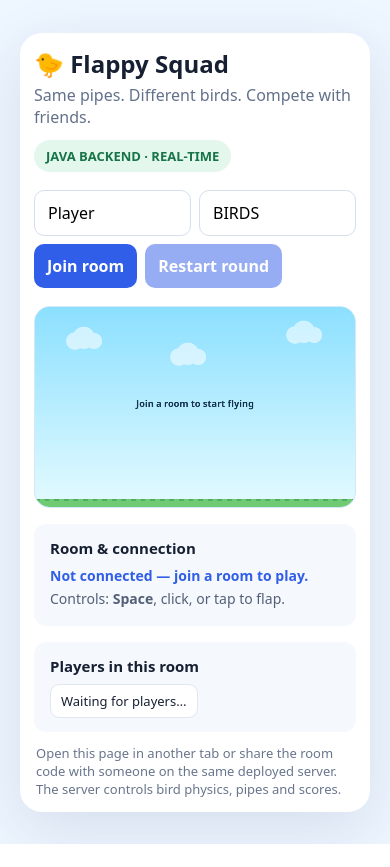
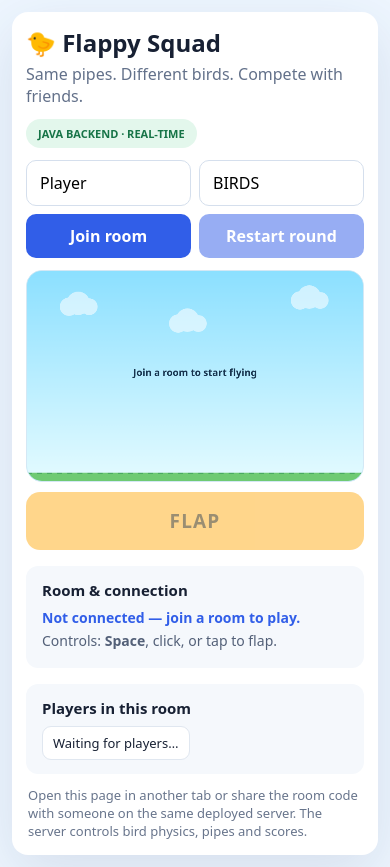
Before and after one commit to dineshchaudhari2909/flappy-bird-multiplayer, a web app: page /index.html in a window 390 px wide. Before the commit the page ends 844 px from the top, so only its background shows below. Run offline with its HTML, style and script files only (its server is not run), Linux system fonts and the light colour scheme; data that the repository does not hold is empty.

Commit message:
Make game playable from mobile browsers

```diff
--- a/src/main/resources/application.properties
+++ b/src/main/resources/application.properties
@@ -1,3 +1,4 @@
 spring.application.name=flappy-bird-multiplayer
 server.port=8080
+server.address=0.0.0.0
 spring.jackson.serialization.write-dates-as-timestamps=false
--- a/src/main/resources/static/index.html
+++ b/src/main/resources/static/index.html
@@ -1,22 +1,25 @@
 <!doctype html>
 <html lang="en">
 <head>
-<meta charset="utf-8"><meta name="viewport" content="width=device-width,initial-scale=1">
+<meta charset="utf-8"><meta name="viewport" content="width=device-width,initial-scale=1,viewport-fit=cover">
 <title>Flappy Squad — Multiplayer</title>
 <style>
 :root{font-family:system-ui,Segoe UI,sans-serif;color:#172033;background:#eef6ff}
-*{box-sizing:border-box}body{margin:0;min-height:100vh;display:grid;place-items:center;padding:20px}
+*{box-sizing:border-box}body{margin:0;min-height:100vh;min-height:100dvh;display:grid;place-items:center;padding:max(12px,env(safe-area-inset-top)) max(12px,env(safe-area-inset-right)) max(12px,env(safe-area-inset-bottom)) max(12px,env(safe-area-inset-left))}
 .shell{width:min(960px,100%);background:white;border-radius:22px;padding:24px;box-shadow:0 18px 60px #24436b20}
 header{display:flex;align-items:center;justify-content:space-between;gap:12px;flex-wrap:wrap}
 h1{margin:0;font-size:clamp(24px,4vw,36px)}.tag{background:#e3f7ec;color:#167447;padding:7px 12px;border-radius:999px;font-weight:700;font-size:13px}
 .controls{display:flex;gap:8px;flex-wrap:wrap;margin:18px 0}input,button{border:1px solid #d5dfed;border-radius:10px;padding:11px 13px;font:inherit}
 input{min-width:120px;flex:1}button{background:#315ee8;color:white;border:0;font-weight:700;cursor:pointer}button:disabled{opacity:.5;cursor:default}
 #game{display:block;width:100%;height:auto;border-radius:16px;background:#a8e8ff;border:1px solid #d4e8f5;touch-action:manipulation}
+.touch-flap{display:none;width:100%;min-height:58px;margin-top:10px;border-radius:14px;background:#ffb52e;color:#493300;font-size:19px;letter-spacing:.06em;touch-action:manipulation;user-select:none;-webkit-user-select:none;-webkit-tap-highlight-color:transparent}
+.touch-flap:disabled{opacity:.55}
 .bottom{display:grid;grid-template-columns:1fr 1fr;gap:16px;margin-top:16px}.panel{background:#f5f8fc;padding:14px 16px;border-radius:12px}.panel h2{font-size:15px;margin:0 0 8px}.panel p{margin:4px 0;color:#536078;font-size:14px}
 #players{display:flex;gap:8px;flex-wrap:wrap}.player{background:white;border:1px solid #e0e7f0;border-radius:9px;padding:7px 10px;font-size:13px}
 #results{margin-top:16px}.results-heading{display:flex;align-items:center;gap:9px;flex-wrap:wrap}.winner-badge{background:#fff4d6;color:#825600;padding:6px 10px;border-radius:999px;font-weight:800;font-size:13px}.results-table{width:100%;border-collapse:collapse;margin-top:12px;font-size:14px}.results-table th,.results-table td{text-align:left;padding:9px 10px;border-bottom:1px solid #e4eaf2}.results-table th{color:#64718a;font-size:12px;text-transform:uppercase;letter-spacing:.04em}.results-table tr:first-child td{font-weight:700}.results-table td:last-child,.results-table th:last-child{text-align:right}
 #status{font-weight:700;color:#315ee8}.hint{font-size:13px;color:#68758c;margin:12px 2px 0}
-@media(max-width:620px){.bottom{grid-template-columns:1fr}.shell{padding:14px}}
+@media(max-width:620px){.bottom{grid-template-columns:1fr}.shell{padding:14px;border-radius:16px}.controls{margin:12px 0}.controls input{flex-basis:calc(50% - 8px)}.controls button{flex:1}.tag{font-size:11px}.touch-flap{display:block}.hint{line-height:1.4}}
+@media(pointer:coarse){.touch-flap{display:block}}
 </style>
 </head>
 <body>
@@ -28,6 +31,7 @@ input{min-width:120px;flex:1}button{background:#315ee8;color:white;border:0;font
 <button id="join">Join room</button><button id="restart" disabled>Restart round</button>
 </div>
 <canvas id="game" width="800" height="500" aria-label="Flappy Bird multiplayer game"></canvas>
+<button id="flap" class="touch-flap" type="button" aria-label="Flap your bird" disabled>FLAP</button>
 <div class="bottom">
 <section class="panel"><h2>Room & connection</h2><p id="status">Not connected — join a room to play.</p><p>Controls: <b>Space</b>, click, or tap to flap.</p></section>
 <section class="panel"><h2>Players in this room</h2><div id="players"><span class="player">Waiting for players…</span></div></section>
@@ -38,7 +42,7 @@ input{min-width:120px;flex:1}button{background:#315ee8;color:white;border:0;font
 <script>
 const canvas=document.getElementById('game'),ctx=canvas.getContext('2d');
 const nameInput=document.getElementById('name'),roomInput=document.getElementById('room');
-const joinBtn=document.getElementById('join'),restartBtn=document.getElementById('restart');
+const joinBtn=document.getElementById('join'),restartBtn=document.getElementById('restart'),flapBtn=document.getElementById('flap');
 const statusEl=document.getElementById('status'),playersEl=document.getElementById('players');
 const resultsEl=document.getElementById('results'),winnerEl=document.getElementById('winner'),scoreboardEl=document.getElementById('scoreboard');
 let ws=null,myId=null,state=null,connected=false;
@@ -48,7 +52,7 @@ function connect(){
   const scheme=location.protocol==='https:'?'wss:':'ws:';
   ws=new WebSocket(`${scheme}//${location.host}/game?name=${encodeURIComponent(name)}&room=${encodeURIComponent(room)}`);
   statusEl.textContent='Connecting to room '+room.toUpperCase()+'…';
-  ws.onopen=()=>{connected=true;joinBtn.textContent='Reconnect';statusEl.textContent='Connected · Room '+room.toUpperCase();};
+  ws.onopen=()=>{connected=true;flapBtn.disabled=false;joinBtn.textContent='Reconnect';statusEl.textContent='Connected · Room '+room.toUpperCase();};
   ws.onmessage=(event)=>{
     const next=JSON.parse(event.data);if(next.type!=='state')return;
     state=next;
@@ -57,7 +61,7 @@ function connect(){
     renderPlayers();renderResults();draw();
     restartBtn.disabled=!(state.players.length && state.players.every(p=>!p.alive));
   };
-  ws.onclose=(event)=>{connected=false;statusEl.textContent=event.code===4001?'That bird name is already taken in this room. Choose another name and join again.':'Disconnected. Click Join room to reconnect.';};
+  ws.onclose=(event)=>{connected=false;flapBtn.disabled=true;statusEl.textContent=event.code===4001?'That bird name is already taken in this room. Choose another name and join again.':'Disconnected. Click Join room to reconnect.';};
   ws.onerror=()=>{statusEl.textContent='Connection error — is the Java server running?';};
 }
 function send(type){if(ws&&ws.readyState===WebSocket.OPEN)ws.send(JSON.stringify({type}));}
@@ -65,6 +69,7 @@ function flap(){if(connected)send('flap');}
 joinBtn.addEventListener('click',connect);
 restartBtn.addEventListener('click',()=>send('restart'));
 canvas.addEventListener('pointerdown',e=>{e.preventDefault();flap();});
+flapBtn.addEventListener('click',flap);
 window.addEventListener('keydown',e=>{if(e.code==='Space'||e.code==='ArrowUp'){e.preventDefault();flap();}});
 function draw(){
   ctx.clearRect(0,0,800,500);
@@ -81,7 +86,7 @@ function draw(){
       ctx.fillStyle=palette[i%palette.length];ctx.beginPath();ctx.ellipse(x,y,15,12,0,0,Math.PI*2);ctx.fill();
       ctx.fillStyle='#fff';ctx.beginPath();ctx.arc(x+6,y-4,5,0,Math.PI*2);ctx.fill();ctx.fillStyle='#172033';ctx.beginPath();ctx.arc(x+8,y-4,2,0,Math.PI*2);ctx.fill();
       ctx.fillStyle='#f06c42';ctx.beginPath();ctx.moveTo(x+13,y);ctx.lineTo(x+24,y+3);ctx.lineTo(x+13,y+6);ctx.fill();
-      ctx.globalAlpha=1;ctx.fillStyle='#172033';ctx.font='bold 12px system-ui';ctx.fillText(`${p.name} · ${p.score}`,x+25,y-12);
+      ctx.globalAlpha=1;ctx.fillStyle='#172033';ctx.font='bold 18px system-ui';ctx.fillText(`${p.name} · ${p.score}`,x+25,y-12);
     });
     if(state.players.length&&state.players.every(p=>!p.alive)){
       const best=Math.max(...state.players.map(p=>p.score));
```
Also changed, not shown: README.md.
